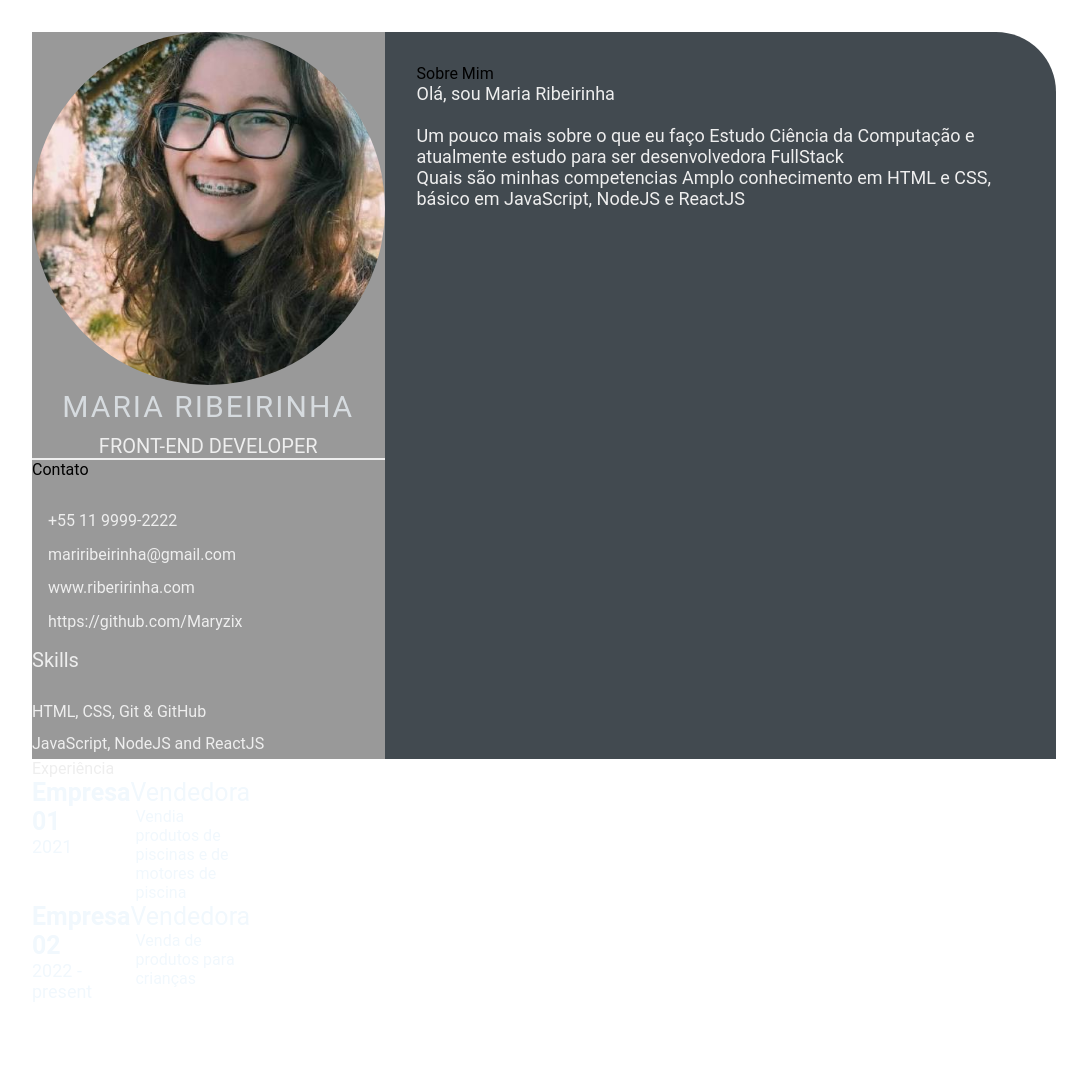
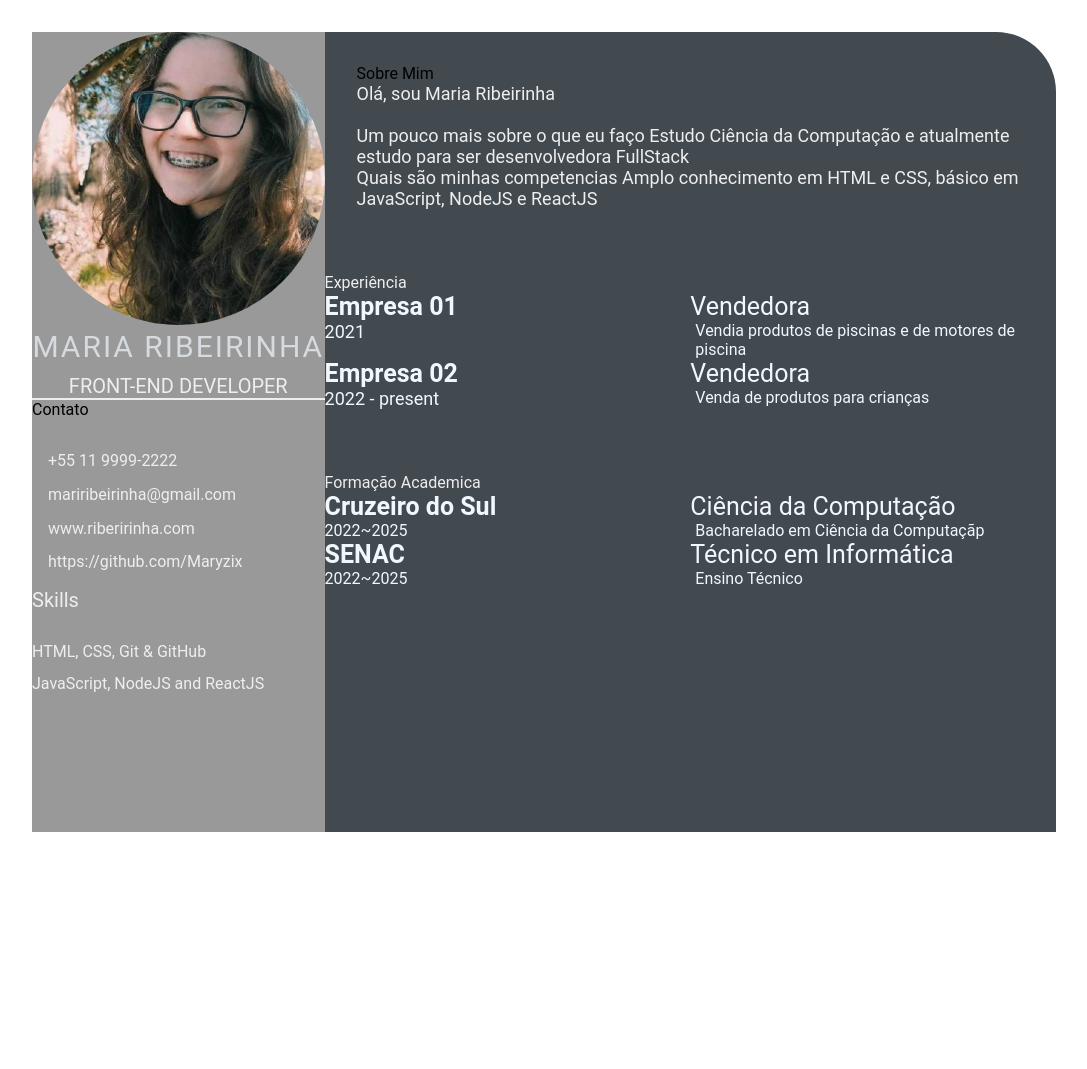
Before and after one commit to Maryzix/devweekgit.github.io, a plain HTML site: page index.html in a window 1280 px wide. Shown: the whole page, without its empty margins (96-1183 px from the left). After the commit the page ends 864 px from the top, so only its background shows below. Drawn offline with Linux system fonts and the light colour scheme.

Commit message:
add education (#4)
Co-authored-by: Mary Lindsen <mary.lasek@hotmail.com>

```diff
--- a/index.html
+++ b/index.html
@@ -49,7 +49,6 @@
                     </p>
                 </section><!--about gap-->
             </div>
-        </section> <!--right section-->
 
             <section class="experience gap">
                 <div class="right-title">Experiência</div>
@@ -83,6 +82,37 @@
 
                 </div><!--experience contents-->
             </section>
+
+            <!--EDUCAÇÃO-->
+            <section class="education gap">
+                    <div class="right-title"> Formação Academica </div>
+                    <div class="education-contents">
+                        <div class="education-left">
+                            <p class="education-school-name">Cruzeiro do Sul</p>
+                            <p class="education-time-period">2022~2025</p>
+                        </div>
+                        <div class="education-right">
+                            <p class="education-subject"> Ciência da Computação</p>
+                            <p class="education-desc">
+                                Bacharelado em Ciência da Computaçãp
+                            </p>
+                        </div>
+
+                        <div class="education-left">
+                            <p class="education-school-name">SENAC</p>
+                            <p class="education-time-period">2022~2025</p>
+                        </div>
+                        <div class="education-right">
+                            <p class="education-subject"> Técnico em Informática</p>
+                            <p class="education-desc">
+                                Ensino Técnico
+                            </p>
+                        </div>
+                    </div>
+
+            </section><!--EDUCATION GAP-->
+
+        </section> <!--right section-->
     </main>
 </body>
 </html>
```
Lines whose indentation alone changed are shown as unchanged.
